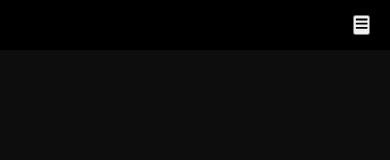
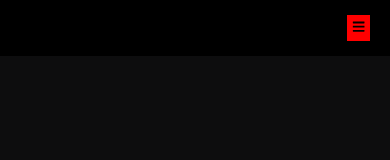
Before and after one commit to CesarPalma11/React-Portfolio, a React (Create React App) app: page / in a window 390 px wide. Shown: the top 160 px of the page. Built offline with nearby package versions, Linux system fonts and the light colour scheme.

Commit message:
fix responsive navbar

```diff
--- a/src/contact.css
+++ b/src/contact.css
@@ -187,6 +187,6 @@ body {
         margin: 0px auto;
         border-top: 3px solid #ffa500;
         border-radius: 5px;
-        margin-left: -60px;
+        margin-left: -50px;
     }
 }
--- a/src/navbar.css
+++ b/src/navbar.css
@@ -50,6 +50,17 @@
     width: 100%;
 }
 
+
+    .container .nav-btn {
+        visibility: hidden;
+        opacity: 0;
+        cursor: pointer;
+        background: transparent;
+        border: none;
+        outline: none;
+        padding: 5px;
+    }
+
 @media (max-width: 768px) {
     .container {
         z-index: 999;
@@ -99,10 +110,13 @@
     }
 }
 
+
+
 @media only screen and (max-width: 430px) {
-    .container .nav .nav-btn{
+    .container .nav-btn{
         visibility: visible;
         opacity: 1;
+        background-color: red;
     }
     .container nav{
         position: fixed;
--- a/src/navbar.js
+++ b/src/navbar.js
@@ -9,8 +9,7 @@ const Navbar = () => {
 
   const showNavbar = () => {
     navRef.current.classList.toggle("responsive_nav");
-  }
-
+}
 
   return (
     <>
```
